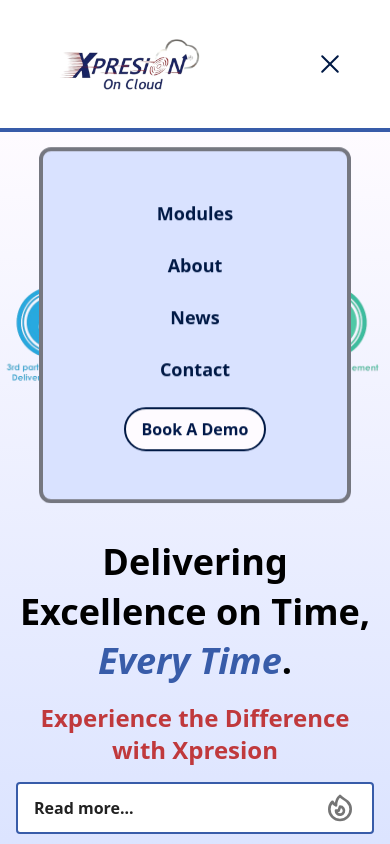
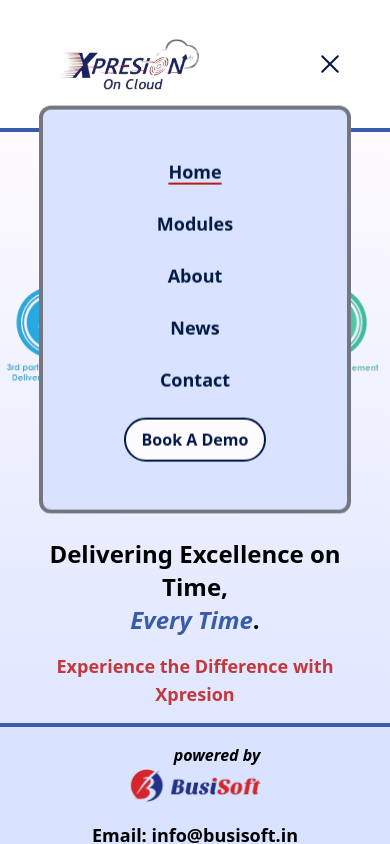
Before and after one commit to khushgandhi24/xpr-web, a Next.js app: page / in a window 390 px wide. Both pictures are taken after a click on the button 330 px from the left and 64 px from the top of the page. Shown: the top 844 px of the page. Built offline with nearby package versions, Linux system fonts and the light colour scheme.

Commit message:
Adjusted Vertical Height for Mobile View, Added home button and active page on navbar & pointer cursor on modules page

```diff
--- a/app/about/page.jsx
+++ b/app/about/page.jsx
@@ -8,9 +8,15 @@
 
 function About() {
   return (
-    <section className="border-b-2 pt-6 border-primary">
-      <h1 className="text-2xl lg:text-3xl text-onSurface text-center my-4 font-semibold italic lg:not-italic">
-        Xpresion&apos;s Evolution:<br className="lg:hidden"/> <span className=" italic">Landmark Innovations</span><br className="lg:hidden"/> Through the Years
+    <section className="border-b-2 pt-6 border-primary h-[70vh] lg:h-full">
+      <h1 className="text-2xl lg:text-3xl text-onSurface text-center mt-4 lg:my-4 font-semibold italic lg:not-italic">
+        Xpresion&apos;s Evolution
+        <br className="lg:hidden" />{" "}
+        <span className=" italic hidden lg:inline-block">
+          - Landmark Innovations
+        </span>
+        <br className="lg:hidden" />{" "}
+        <span className="hidden lg:inline-block">Through the Years</span>
       </h1>
       <div className="w-full h-[600x] py-4 px-12 hidden lg:flex">
         <Chrono
--- a/app/module/page.jsx
+++ b/app/module/page.jsx
@@ -4,8 +4,8 @@
 
 function Module() {
   return (
-    <section className="pt-6">
-      <h1 className="text-3xl text-center font-semibold italic lg:not-italic text-onSurface py-4">
+    <section className="pt-6 h-[70vh] lg:h-full">
+      <h1 className="text-3xl text-center font-semibold italic lg:not-italic text-onSurface pt-4 pb-2">
         <span className="lg:hidden">
           <ParallaxText baseVelocity={5}>
             Explore Xpresion&apos;s Modules
--- a/app/news/page.jsx
+++ b/app/news/page.jsx
@@ -29,10 +29,10 @@
         </div>
         <div className="text-center">
           <h1 className="text-2xl font-semibold text-gray-800 capitalize lg:text-3xl">
-            <span className="italic lg:hidden">
+            {/* <span className="italic lg:hidden">
               <ParallaxText baseVelocity={5}>From the blog</ParallaxText>
-            </span>
-            <span className="hidden lg:block">From the blog</span>
+            </span> */}
+            <span className="italic">From the blog</span>
           </h1>
 
           <p className="max-w-lg mx-auto mt-4 text-gray-500">
@@ -41,7 +41,7 @@
           </p>
         </div>
 
-        <div className="hidden lg:grid lg:grid-cols-1 gap-8 mt-8 md:mt-16 md:grid-cols-2 xl:grid-cols-3">
+        <div className="hidden lg:grid lg:grid-cols-1 gap-8 mt-8 lg:mt-12 md:mt-16 md:grid-cols-2 xl:grid-cols-3">
           {Articles.map((article) => {
             return (
               <Article
--- a/app/page.js
+++ b/app/page.js
@@ -4,11 +4,11 @@
 import Accordion from "@mui/material/Accordion";
 import AccordionDetails from "@mui/material/AccordionDetails";
 import AccordionSummary from "@mui/material/AccordionSummary";
-import { FlameIcon } from "@/public/svgs";
+import { ArrowIcon } from "@/public/svgs";
 
 const Home = () => {
   return (
-    <>
+    <div className="h-[70vh] overflow-y-scroll lg:h-full">
       <section className="lg:flex lg:items-center lg:justify-between lg:px-12 lg:py-4 bg-gradient-to-b from-surface to-primaryContainer">
         <Image
           src="/Xp1.png"
@@ -20,11 +20,11 @@
           className="lg:basis-2/5"
         />
         <article className="lg:basis-2/5 px-4">
-          <h1 className="text-4xl font-semibold text-center lg:text-start leading-snug">
+          <h1 className="text-2xl lg:text-4xl font-semibold text-center lg:text-start leading-snug">
             Delivering Excellence on Time, <br className="" />
             <span className="text-primary italic">Every Time</span>.
           </h1>
-          <h3 className="text-2xl text-error/85 font-semibold my-4 text-center lg:text-start">
+          <h3 className="text-lg lg:text-2xl text-error/85 font-semibold my-4 text-center lg:text-start">
             Experience the Difference with Xpresion
           </h3>
           <p className="hidden lg:block text-lg">
@@ -40,15 +40,15 @@
             operations with our state-of-the-art software solution.
           </p>
           <Accordion
-            className="lg:hidden bg-primaryContainer border-2 border-primary"
+            className="lg:hidden bg-surface border-2 border-primary"
             sx={{
               boxShadow: 0,
               borderRadius: 1,
             }}
           >
             <AccordionSummary
-              sx={{ fontWeight: 600 }}
-              expandIcon={<FlameIcon />}
+              sx={{ fontWeight: 700, fontSize: 16 }}
+              expandIcon={<ArrowIcon />}
               aria-controls="panel1-content"
               id="panel1-header"
             >
@@ -88,7 +88,7 @@
       <section>
         <Features />
       </section>
-    </>
+    </div>
   );
 };
 
--- a/components/Card.jsx
+++ b/components/Card.jsx
@@ -4,8 +4,10 @@
 
 const Card = ({ img, title, mId, func }) => {
   return (
-    <div className="flex flex-col-reverse">
-    <h2 className="w-[180px] text-lg text-center mx-auto">{title}</h2>
+    <div className="flex flex-col-reverse cursor-pointer">
+      <h2 className="w-[180px] text-lg text-center mx-auto cursor-pointer">
+        {title}
+      </h2>
       <motion.div
         initial={{ opacity: 0 }}
         animate={{ opacity: 1 }}
@@ -18,7 +20,13 @@
           className="rounded-[50%] px-2 bg-surface border-4 border-primaryContainer w-[240px] h-[240px] mb-2 text-center flex flex-col items-center justify-evenly"
           onClick={func}
         >
-        <Image src={img} width={200} height={200} alt={mId} unoptimized={true}/>
+          <Image
+            src={img}
+            width={200}
+            height={200}
+            alt={mId}
+            unoptimized={true}
+          />
         </div>
       </motion.div>
     </div>
--- a/components/Navbar.jsx
+++ b/components/Navbar.jsx
@@ -1,14 +1,13 @@
 "use client";
 
 import { useState } from "react";
-import { usePathname } from 'next/navigation'
+import { usePathname } from "next/navigation";
 import Link from "next/link";
 import Image from "next/image";
 import Button from "./Button";
 import { motion } from "framer-motion";
 
 const Navbar = () => {
-
   const pathname = usePathname();
 
   const [isOpen, setIsOpen] = useState(false);
@@ -31,11 +30,50 @@
         />
       </Link>
       <ul className="hidden h-full gap-12 lg:flex items-center">
-        <Link className={`${pathname === '/' ? 'underline decoration-2 decoration-error underline-offset-2 font-semibold': ''}`} href = "/"> Home </Link>
-        <Link className={`${pathname === '/module' ? 'underline decoration-2 decoration-error underline-offset-2 font-semibold': ''}`} href="/module">Modules</Link>
-        <Link className={`${pathname === '/about' ? 'underline decoration-2 decoration-error underline-offset-2 font-semibold': ''}`} href="/about">About</Link>
-        <Link className={`${pathname === '/news' ? 'underline decoration-2 decoration-error underline-offset-2 font-semibold': ''}`} href="/news">News</Link>
-        <a target="_blank" href="https://www.xpresion.in/contact.html">Contact</a>
+        <Link
+          className={`${
+            pathname === "/"
+              ? "underline decoration-2 decoration-error underline-offset-2 font-semibold"
+              : ""
+          }`}
+          href="/"
+        >
+          {" "}
+          Home{" "}
+        </Link>
+        <Link
+          className={`${
+            pathname === "/module"
+              ? "underline decoration-2 decoration-error underline-offset-2 font-semibold"
+              : ""
+          }`}
+          href="/module"
+        >
+          Modules
+        </Link>
+        <Link
+          className={`${
+            pathname === "/about"
+              ? "underline decoration-2 decoration-error underline-offset-2 font-semibold"
+              : ""
+          }`}
+          href="/about"
+        >
+          About
+        </Link>
+        <Link
+          className={`${
+            pathname === "/news"
+              ? "underline decoration-2 decoration-error underline-offset-2 font-semibold"
+              : ""
+          }`}
+          href="/news"
+        >
+          News
+        </Link>
+        <a target="_blank" href="https://www.xpresion.in/contact.html">
+          Contact
+        </a>
         <Button
           title={"Book A Demo"}
           bgColor={"bg-primary"}
@@ -74,13 +112,48 @@
           className="min-w-[80vw] rounded-xl border-4 border-outline backdrop-blur-md flex flex-col justify-between items-center absolute top-[27rem] left-1/2 -translate-x-1/2 -translate-y-1/2 z-30 bg-primaryContainer py-12"
         >
           <nav className="flex items-center flex-col text-lg justify-around gap-6 text-onPrimaryContainer font-semibold">
-            <Link href="/module" onClick={handleClick}>
+            <Link
+              href="/"
+              onClick={handleClick}
+              className={`${
+                pathname === "/"
+                  ? "underline decoration-2 decoration-error underline-offset-4 font-semibold"
+                  : ""
+              }`}
+            >
+              Home
+            </Link>
+            <Link
+              href="/module"
+              onClick={handleClick}
+              className={`${
+                pathname === "/module"
+                  ? "underline decoration-2 decoration-error underline-offset-4 font-semibold"
+                  : ""
+              }`}
+            >
               Modules
             </Link>
-            <Link href="/about" onClick={handleClick}>
+            <Link
+              href="/about"
+              onClick={handleClick}
+              className={`${
+                pathname === "/about"
+                  ? "underline decoration-2 decoration-error underline-offset-4 font-semibold"
+                  : ""
+              }`}
+            >
               About
             </Link>
-            <Link href="/news" onClick={handleClick}>
+            <Link
+              href="/news"
+              onClick={handleClick}
+              className={`${
+                pathname === "/news"
+                  ? "underline decoration-2 decoration-error underline-offset-4 font-semibold"
+                  : ""
+              }`}
+            >
               News
             </Link>
             <a href="https://www.xpresion.in/contact.html">Contact</a>
```
Also changed, not shown: components/Comments.jsx (+1 -7 lines). Lines whose indentation alone changed are shown as unchanged.
